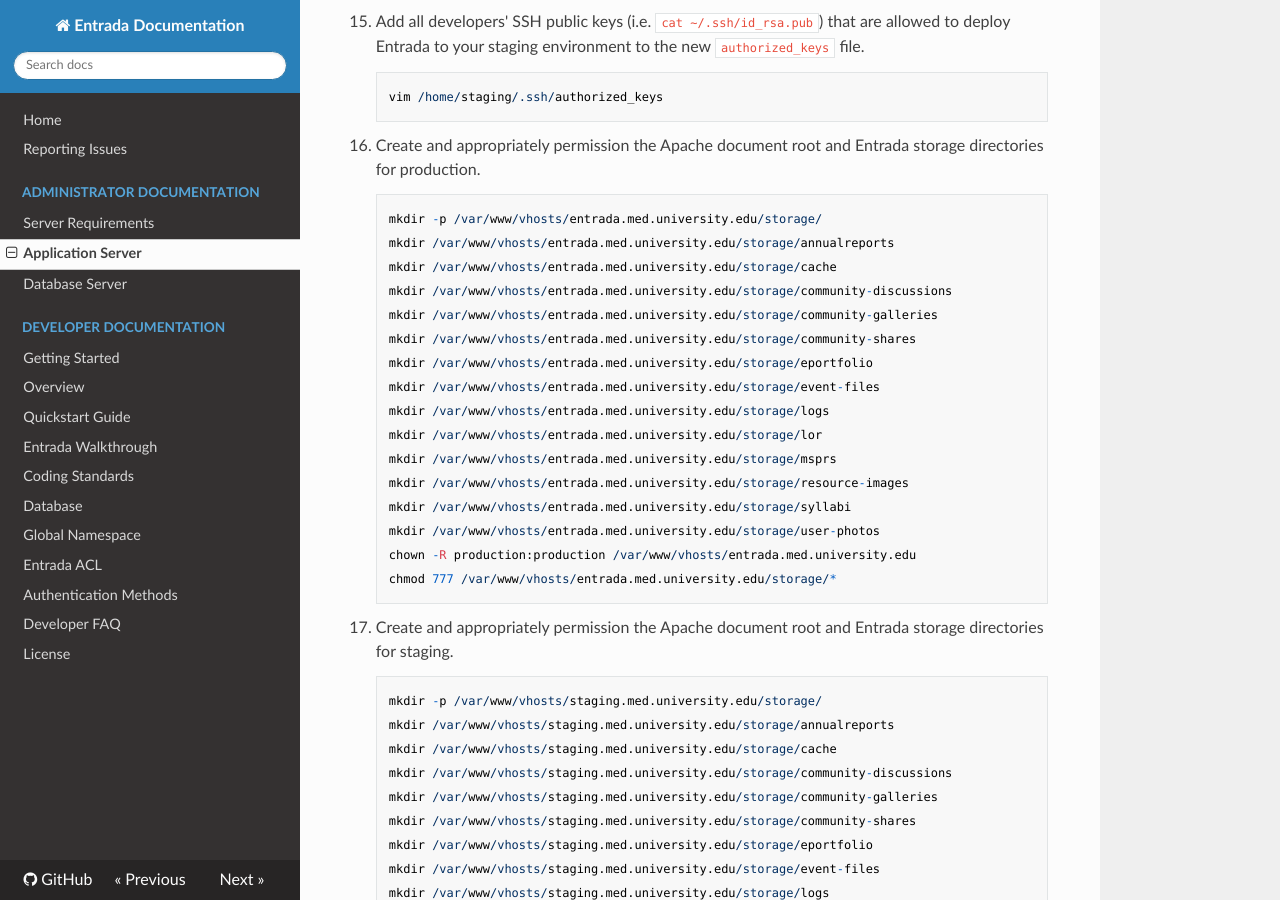
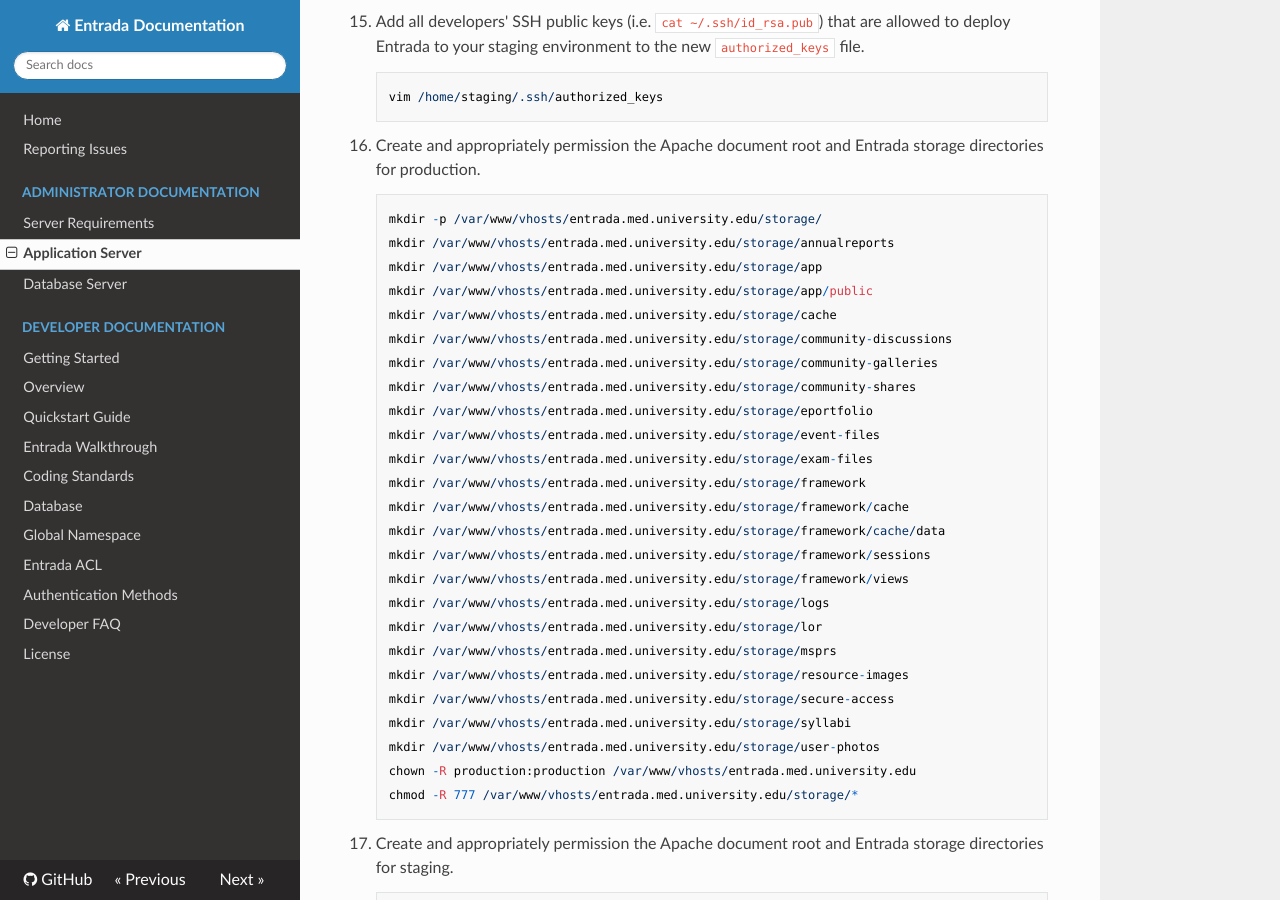
Before and after one commit to pyarmak/entrada-1x-docs, an MkDocs documentation site: the page built from docs/administrator/application-server.md, in a window 1280 px wide and 900 px high, scrolled down 2495 px. Built offline with MkDocs 1.6.1, drawn with Linux system fonts in a browser that asks for light colours; nearby versions of some CDN libraries; old or Windows-style settings are respelled for this version of MkDocs.

Commit message:
Update application-server.md

```diff
--- a/docs/administrator/application-server.md
+++ b/docs/administrator/application-server.md
@@ -96,20 +96,29 @@ The hostnames that will be referenced throughout this document will be `entrada.
 
         mkdir -p /var/www/vhosts/entrada.med.university.edu/storage/
         mkdir /var/www/vhosts/entrada.med.university.edu/storage/annualreports
+        mkdir /var/www/vhosts/entrada.med.university.edu/storage/app
+        mkdir /var/www/vhosts/entrada.med.university.edu/storage/app/public
         mkdir /var/www/vhosts/entrada.med.university.edu/storage/cache
         mkdir /var/www/vhosts/entrada.med.university.edu/storage/community-discussions
         mkdir /var/www/vhosts/entrada.med.university.edu/storage/community-galleries
         mkdir /var/www/vhosts/entrada.med.university.edu/storage/community-shares
         mkdir /var/www/vhosts/entrada.med.university.edu/storage/eportfolio
         mkdir /var/www/vhosts/entrada.med.university.edu/storage/event-files
+        mkdir /var/www/vhosts/entrada.med.university.edu/storage/exam-files
+        mkdir /var/www/vhosts/entrada.med.university.edu/storage/framework
+        mkdir /var/www/vhosts/entrada.med.university.edu/storage/framework/cache
+        mkdir /var/www/vhosts/entrada.med.university.edu/storage/framework/cache/data
+        mkdir /var/www/vhosts/entrada.med.university.edu/storage/framework/sessions
+        mkdir /var/www/vhosts/entrada.med.university.edu/storage/framework/views
         mkdir /var/www/vhosts/entrada.med.university.edu/storage/logs
         mkdir /var/www/vhosts/entrada.med.university.edu/storage/lor
         mkdir /var/www/vhosts/entrada.med.university.edu/storage/msprs
         mkdir /var/www/vhosts/entrada.med.university.edu/storage/resource-images
+        mkdir /var/www/vhosts/entrada.med.university.edu/storage/secure-access
         mkdir /var/www/vhosts/entrada.med.university.edu/storage/syllabi
         mkdir /var/www/vhosts/entrada.med.university.edu/storage/user-photos
         chown -R production:production /var/www/vhosts/entrada.med.university.edu
-        chmod 777 /var/www/vhosts/entrada.med.university.edu/storage/*
+        chmod -R 777 /var/www/vhosts/entrada.med.university.edu/storage/*
 
 17. Create and appropriately permission the Apache document root and Entrada storage directories for staging.
 
```
